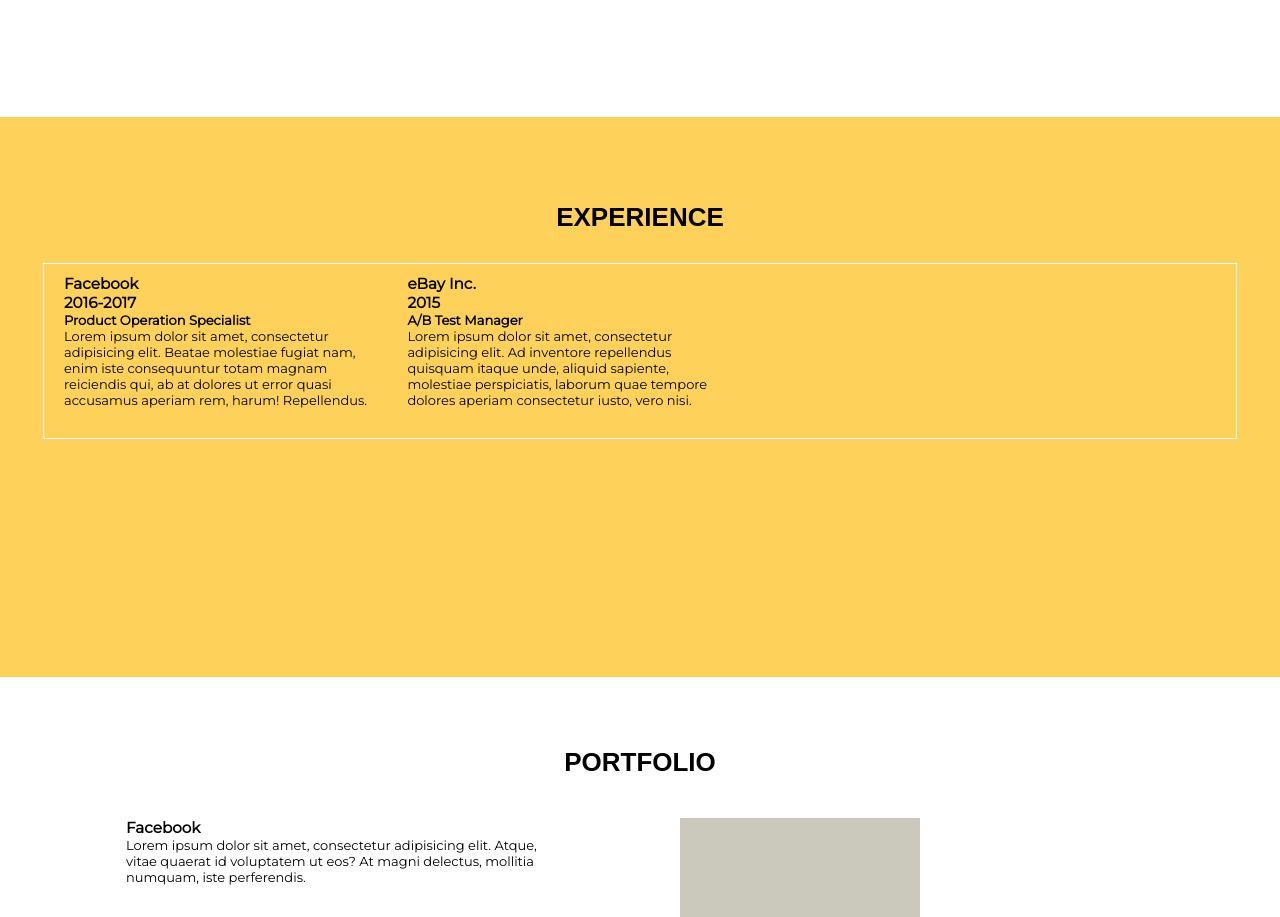
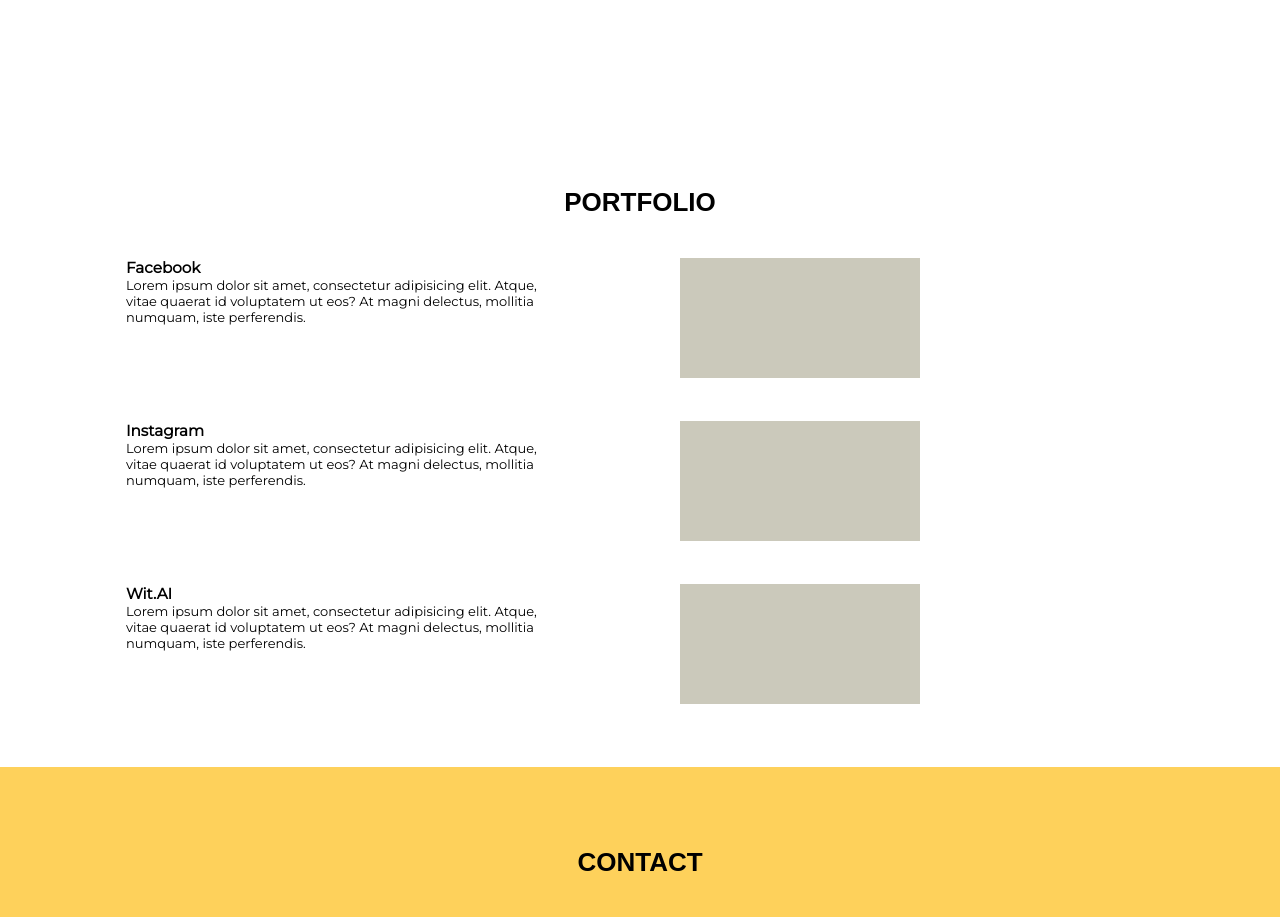
Before and after one commit to amendahing/portfolio, a plain HTML site: page index.html in a window 1280 px wide. Shown: the part 1166-2083 px from the top of the page. Drawn offline with Linux system fonts and the light colour scheme; a web font is replaced by a local one.

Commit message:
deleted block 5

```diff
--- a/index.html
+++ b/index.html
@@ -37,7 +37,7 @@
         </div>
     </div>
 
-    <div id="block-3">
+    <!-- <div id="block-3">
         <h1 class="heading">Experience</h1>
         <div id="experience-section">
             <div class="experience-section-info" id="left">
@@ -54,7 +54,7 @@
             </div>
 
         </div>
-    </div>
+    </div> -->
 
     <div id="block-4">
         <h1 class="heading">Portfolio</h1>
--- a/style.css
+++ b/style.css
@@ -62,6 +62,7 @@ body {
     box-sizing: border-box;
     padding-top: 65px;
     padding-bottom: 120px;
+    /* color: #fff; */
 }
 
 #skills-section {
```
Also changed, not shown: 1 other file.
